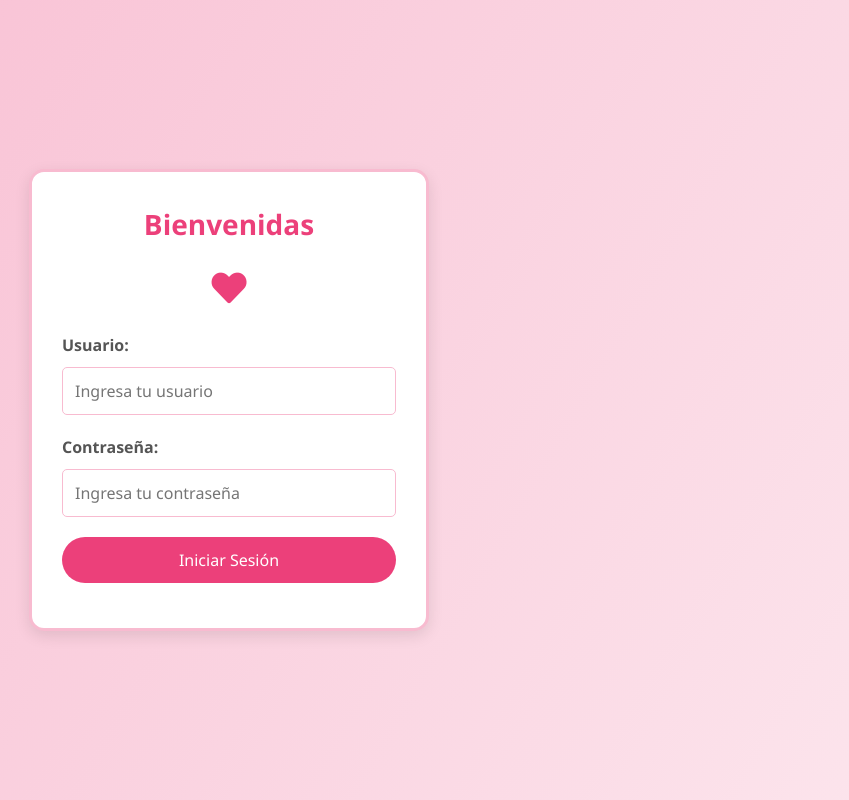
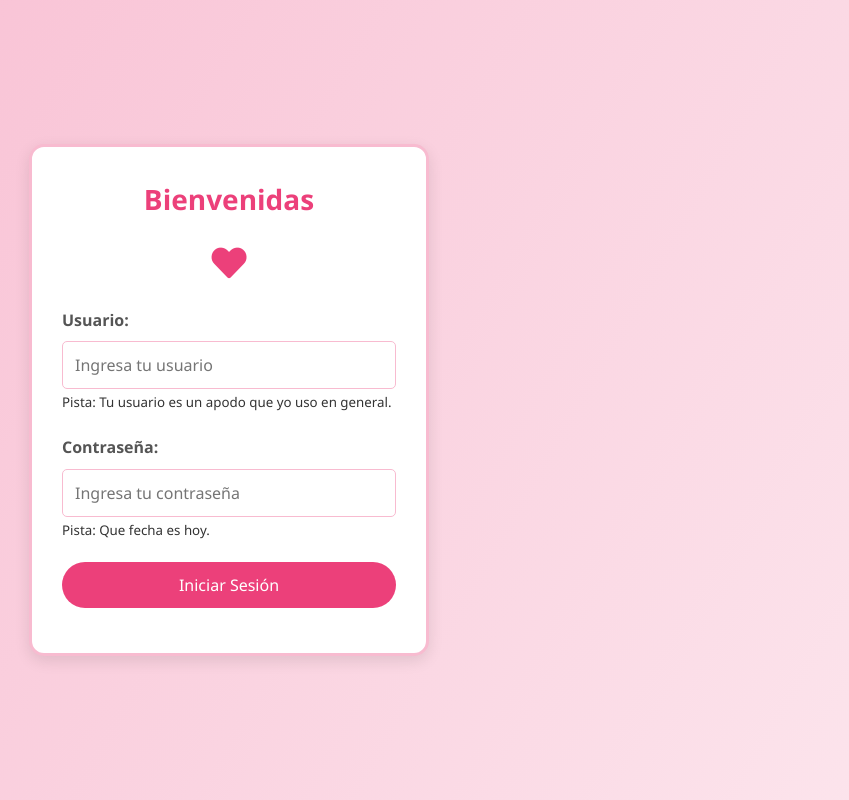
Before and after one commit to 1Mitsuba/Chicas_web, a plain HTML site: page index.html in a window 1280 px wide. Shown: the whole page, without its empty margins (411-1260 px from the left). Drawn offline with Linux system fonts and the light colour scheme.

Commit message:
Update index.html

```diff
--- a/index.html
+++ b/index.html
@@ -17,10 +17,12 @@
             <div class="input-group">
                 <label for="username">Usuario:</label>
                 <input type="text" id="username" placeholder="Ingresa tu usuario">
+                <small class="hint">Pista: Tu usuario es un apodo que yo uso en general.</small>
             </div>
             <div class="input-group">
                 <label for="password">Contraseña:</label>
                 <input type="password" id="password" placeholder="Ingresa tu contraseña">
+                <small class="hint">Pista: Que fecha es hoy.</small>
             </div>
             <button id="login-btn">Iniciar Sesión</button>
             <p id="error-message"></p>
@@ -58,7 +60,6 @@
                             <li>Celebramos los logros como si fueran propios</li>
                             <li>Guardamos secretos como tesoros</li>
                             <li>Nos reímos hasta que nos duele el estómago</li>
-                            <li>Aunque pasen días sin hablar, nuestra amistad sigue intacta</li>
                         </ul>
                     </div>
                 </div>
```
